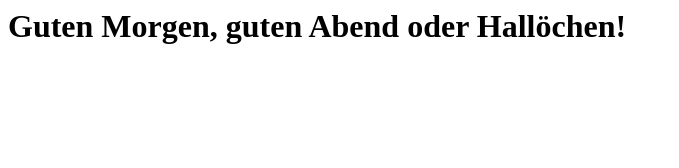
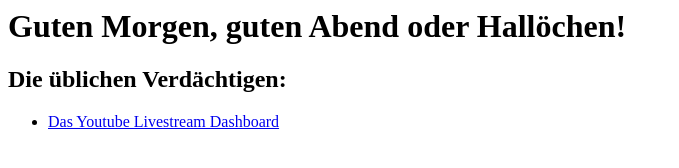
Before and after one commit to derfrodo/frdlanding, a website: page public/index.html in a window 1280 px wide. Shown: the whole page, without its empty margins (0-679 px from the left). Drawn offline with Linux system fonts and the light colour scheme.

Commit message:
Links in der Page

```diff
--- a/public/index.html
+++ b/public/index.html
@@ -1,10 +1,20 @@
 <html>
+
 <head>
-<title>Guten Morgen, guten Abend oder Hallöchen!</title>
-<link rel="shortcut icon" type="image/x-icon" href="/images/favicon.ico">
+    <title>Guten Morgen, guten Abend oder Hallöchen!</title>
+    <link rel="shortcut icon" type="image/x-icon" href="/images/favicon.ico">
 </head>
+
 <body>
-<h1>Guten Morgen, guten Abend oder Hallöchen!</h1>
+    <h1>Guten Morgen, guten Abend oder Hallöchen!</h1>
+    <div>
+        <h2>Die üblichen Verdächtigen:</h2>
+        <ul>
+            <li>
+                <a href="https://www.youtube.com/live_dashboard" target="_blank">Das Youtube Livestream Dashboard</a>
+            </li>
+        </ul>
+    </div>
+</body>
 
-</body>
 </html>
```
